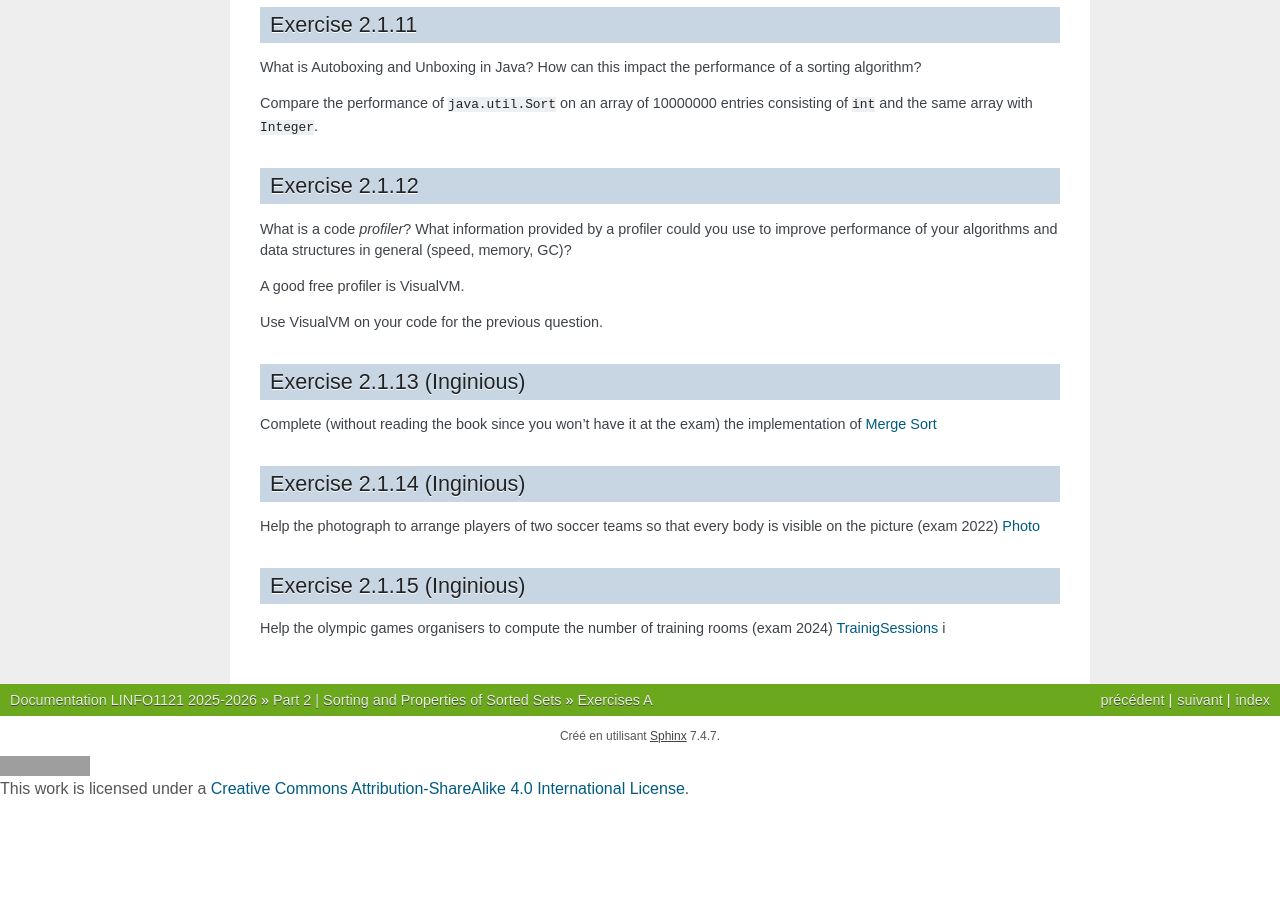
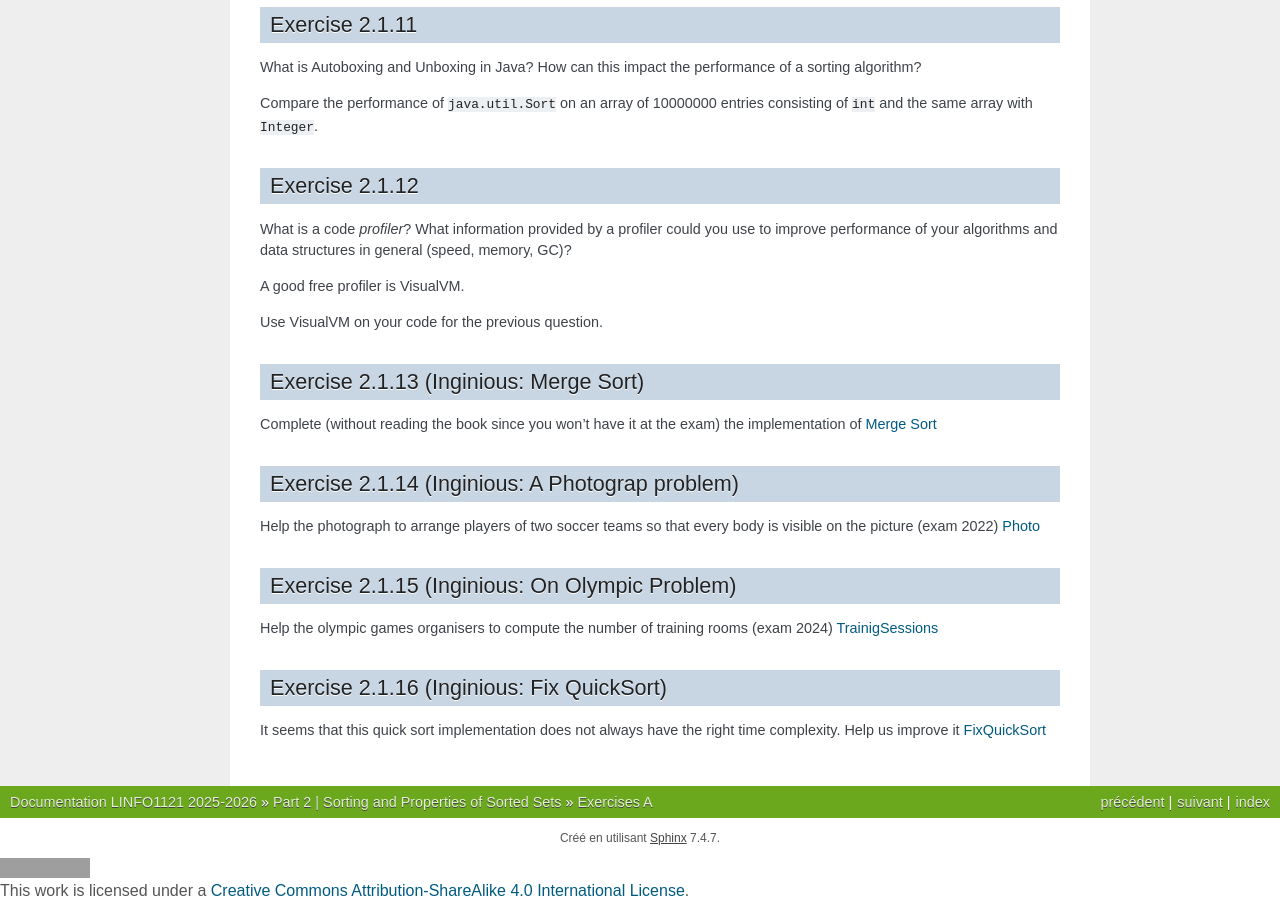
Before and after one commit to pschaus/LINFO1121, a Sphinx documentation site: the page built from source/part2/ex1.rst, in a window 1280 px wide and 900 px high, scrolled down 2301 px. Built offline with Sphinx 7.4.7, drawn with Linux system fonts in a browser that asks for light colours; before the commit the page ends 3099 px from its top, so only the background shows below that; some of the changed text lies outside the part shown; grey boxes are pictures that could not be loaded.

Commit message:
update fixquicksort

```diff
--- a/source/part2/ex1.rst
+++ b/source/part2/ex1.rst
@@ -311,18 +311,23 @@ Use VisualVM on your code for the previous question.
 
 
 
-Exercise 2.1.13 (Inginious)
-""""""""""""""""""""""""""""""
+Exercise 2.1.13 (Inginious: Merge Sort)
+"""""""""""""""""""""""""""""""""""""""""""
 
 Complete (without reading the book since you won't have it at the exam) the implementation of `Merge Sort <https://inginious.info.ucl.ac.be/course/LINFO1121/sorting_MergeSort>`_
 
-Exercise 2.1.14 (Inginious)
-""""""""""""""""""""""""""""""
+Exercise 2.1.14 (Inginious: A Photograp problem)
+"""""""""""""""""""""""""""""""""""""""""""""""""""
 
 Help the photograph to arrange players of two soccer teams so that every body is visible on the picture (exam 2022) `Photo <https://inginious.info.ucl.ac.be/course/LINFO1121/sorting_Photo>`_
 
-Exercise 2.1.15 (Inginious)
-""""""""""""""""""""""""""""""
+Exercise 2.1.15 (Inginious: On Olympic Problem)
+""""""""""""""""""""""""""""""""""""""""""""""""""
 
 Help the olympic games organisers to compute the number of training rooms (exam 2024) `TrainigSessions <https://inginious.info.ucl.ac.be/course/LINFO1121/sorting_TrainingSessions>`_
-i
+
+
+Exercise 2.1.16 (Inginious: Fix QuickSort)
+""""""""""""""""""""""""""""""""""""""""""""""
+It seems that this quick sort implementation does not always have the right time complexity.
+Help us improve it `FixQuickSort <https://inginious.info.ucl.ac.be/course/LINFO1121/sorting_FixQuickSort>`_
```
Also changed, not shown: 1 other file.
